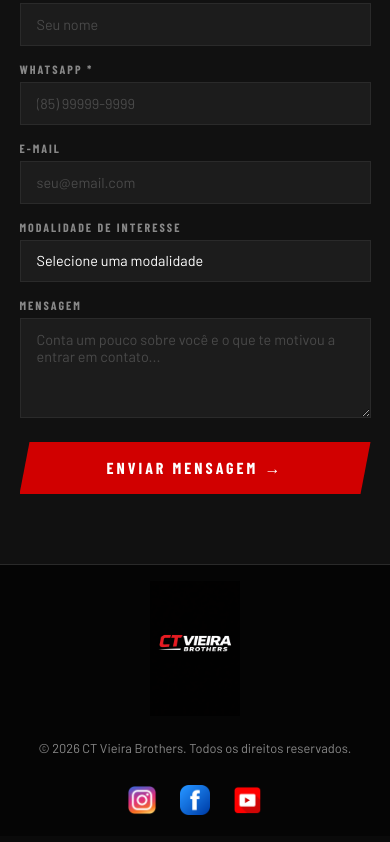
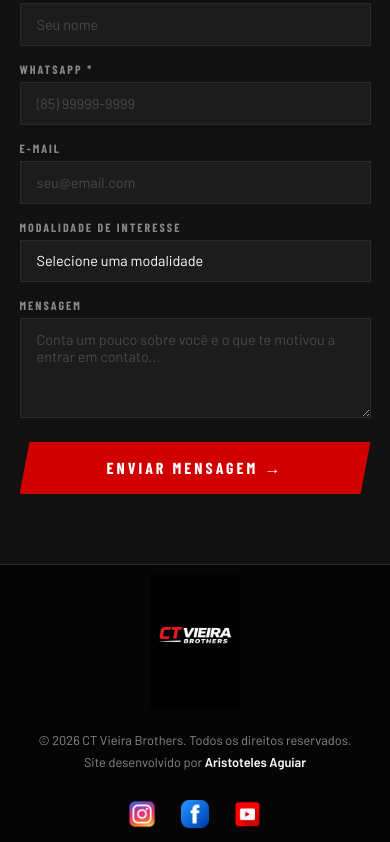
Before and after one commit to aristoteles-aguiar-aadev/site-ct-vieira-brothers, a plain HTML site: page index.html in a window 390 px wide. Shown: the part 6780-7622 px from the top of the page. Drawn offline with nearby package versions, Linux system fonts and the light colour scheme; a web font is replaced by a local one.

Commit message:
Atualiza site CT Vieira Brothers

```diff
--- a/css/styles.css
+++ b/css/styles.css
@@ -1096,7 +1096,7 @@ section {
 /* ─── FOOTER ──────────────────────────────────────── */
 footer {
   background: #050505;
-  padding: 1rem 3%;
+  padding: 0.5rem 8%;
   display: flex;
   align-items: center;
   justify-content: space-between;
@@ -1106,20 +1106,44 @@ footer {
 }
 
 .footer-logo-img {
-  width: 120px;
+  width: 140px;
   height: auto;
   display: block;
+}
+
+.footer-center {
+  display: flex;
+  flex-direction: column;
+  align-items: center;
+  text-align: center;
+  flex: 1;
 }
 
 .footer-copy {
   font-size: 0.8rem;
   color: var(--text-muted);
+  margin-bottom: 0.35rem;
+}
+
+.footer-dev {
+  font-size: 0.85rem;
+  color: var(--white);
+}
+
+.footer-dev a {
+  color: var(--red);
+  text-decoration: none;
+  transition: color 0.2s ease;
+}
+
+.footer-dev a:hover {
+  color: var(--white);
 }
 
 .footer-socials {
   display: flex;
   gap: 0.8rem;
-  margin: 0 25px 0 0;
+  align-items: center;
 }
 
 .social-btn {
@@ -1134,13 +1158,12 @@ footer {
 }
 
 .social-btn:hover {
-  background: var(--text-muted);
-  border-color: var(--text-muted);
+  transform: scale(1.08);
 }
 
 .social-icon {
-  width: 30px;
-  height: 30px;
+  width: 28px;
+  height: 28px;
   display: block;
 }
 
@@ -1311,4 +1334,37 @@ footer {
       flex-direction: column;
       text-align: center;
     }
+    .footer-dev {
+      font-size: 0.8rem;
+      color: var(--text-muted);
+    }
+
+    .footer-dev a {
+      color: var(--white);
+      text-decoration: none;
+      font-weight: 600;
+    }
+
+    .footer-dev a:hover {
+      color: var(--red);
+    }
+    @media (max-width: 700px) {
+      footer {
+        flex-direction: column;
+        text-align: center;
+      }
+
+      .footer-center {
+        order: 2;
+      }
+
+      .footer-socials {
+        order: 3;
+        justify-content: center;
+      }
+
+      .footer-logo {
+        order: 1;
+      }
+    }
   }
--- a/index.html
+++ b/index.html
@@ -387,8 +387,21 @@
     <div class="footer-logo">
       <img src="./assets/img/logo_ct_vieira.png" alt="Logo do CT Vieira Brothers" class="footer-logo-img" />
     </div>
-    <div class="footer-copy">© 2026 CT Vieira Brothers. Todos os direitos reservados.</div>
-    <div class="footer-socials">
+
+    <div class="footer-center">
+      <p class="footer-copy">© 2026 CT Vieira Brothers. Todos os direitos reservados.</p>
+      <p class="footer-dev">
+        Site desenvolvido por
+        <a
+          href="https://www.instagram.com/aristoteles_aguiar"
+          target="_blank"
+          rel="noopener noreferrer"
+          aria-label="Instagram de Aristoteles Aguiar"
+        >
+          Aristoteles Aguiar
+        </a>
+      </p>
+    </div>
 
     <div class="footer-socials">
       <a href="https://www.instagram.com/ctvieirabrothers" class="social-btn" title="Instagram"
```
Lines whose indentation alone changed are shown as unchanged.
